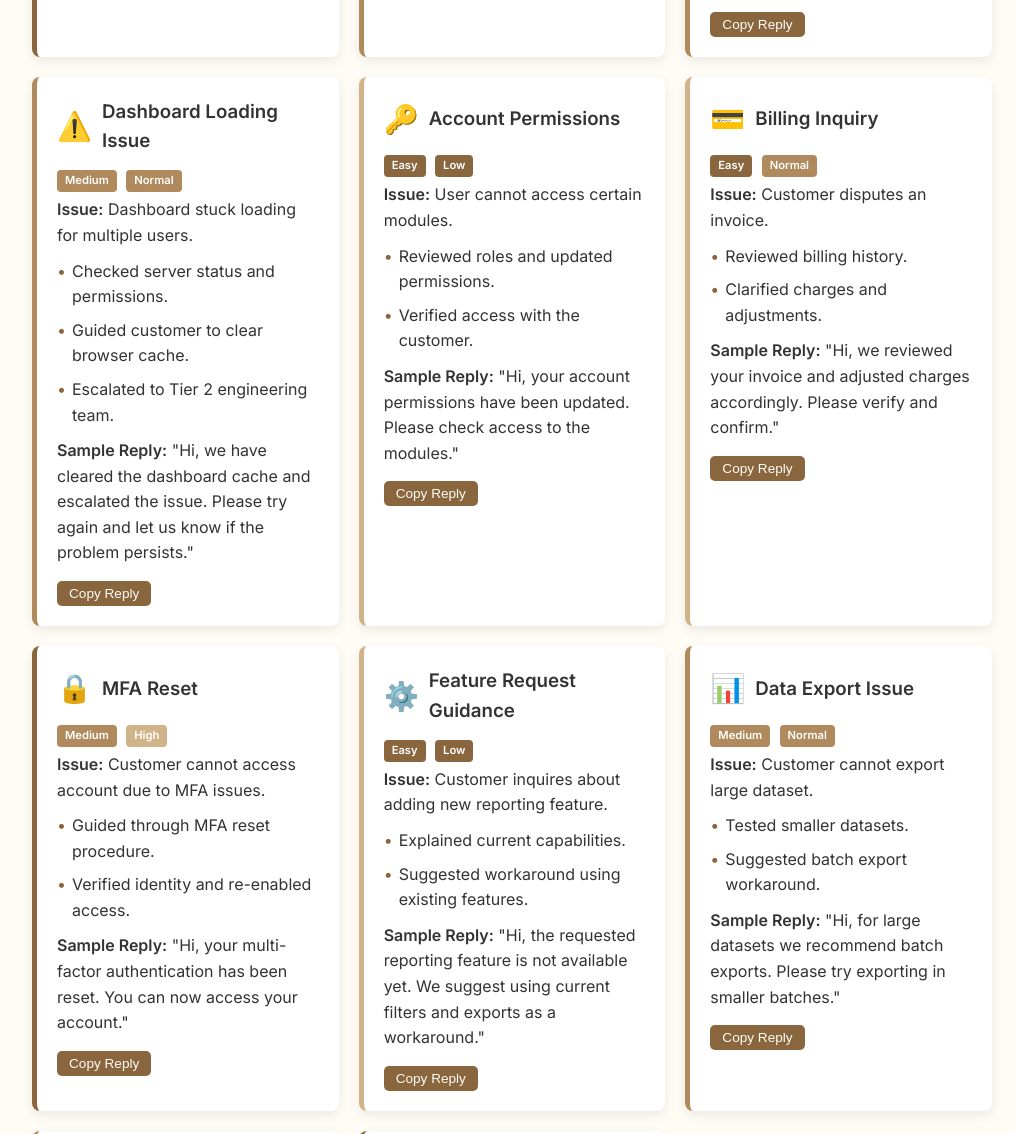
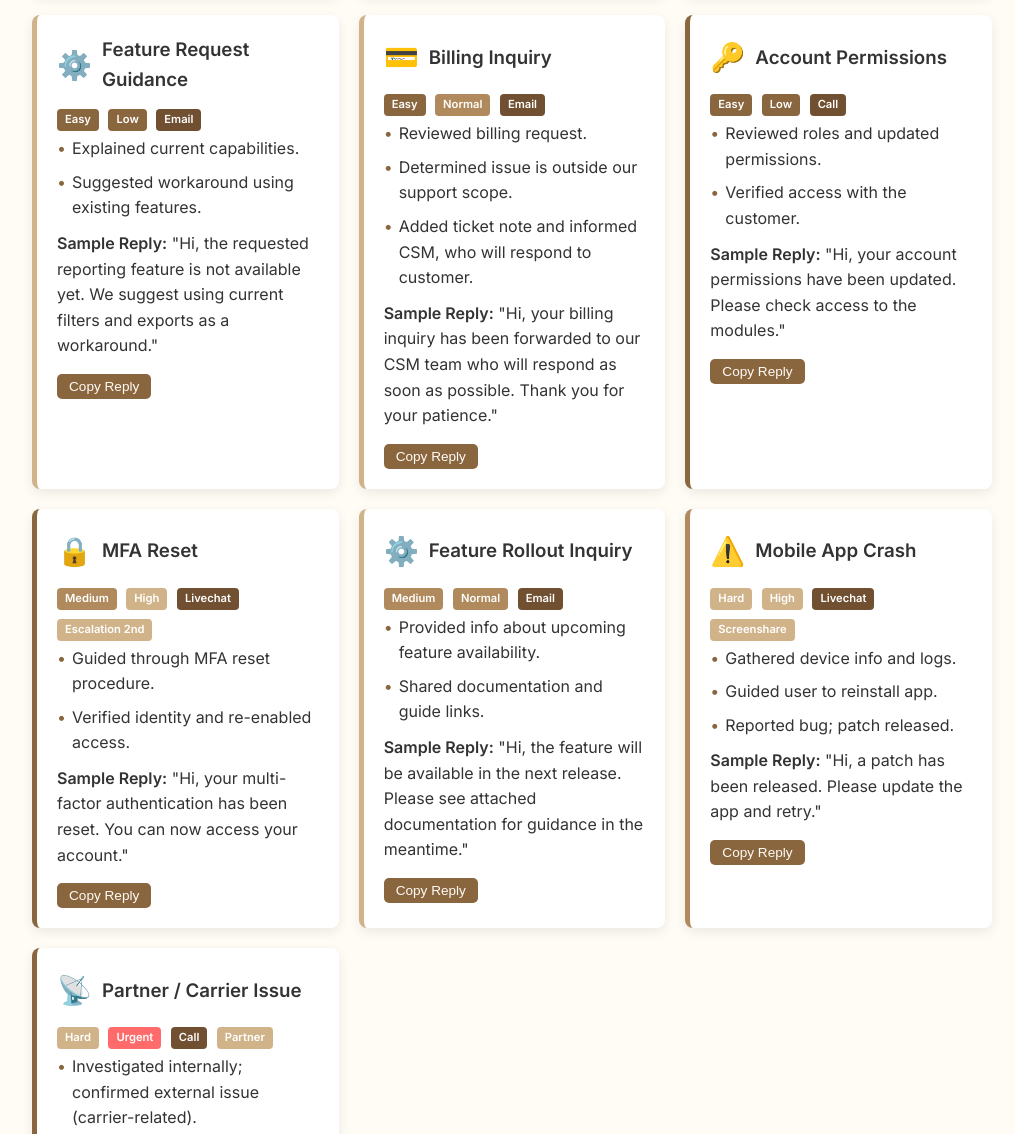
Before and after one commit to isaanasantos/portfolio, a plain HTML site: page index.html in a window 1280 px wide. Shown: the part 972-2106 px from the top of the page, without its empty margins (128-1143 px from the left). Drawn offline with Linux system fonts and the light colour scheme.

Commit message:
Update index.html
Changed quite a bit of the design, made it only 10 tickets. Added some examples that include CSMs.

```diff
--- a/index.html
+++ b/index.html
@@ -5,7 +5,7 @@
 <title>Isa Santos - Portfolio</title>
 <link href="https://fonts.googleapis.com/css2?family=Inter:wght@400;600&display=swap" rel="stylesheet">
 <style>
-  * { margin: 0; padding: 0; box-sizing: border-box; }
+  * { margin:0; padding:0; box-sizing:border-box; }
 
   body {
     font-family: 'Inter', sans-serif;
@@ -69,11 +69,11 @@
     box-shadow: 0 8px 20px rgba(0,0,0,0.15);
   }
 
-  .ticket h3 { margin-bottom: 10px; display: flex; align-items: center; gap: 10px; }
-  .ticket .icon { font-size: 1.5em; }
+  .ticket h3 { margin-bottom: 10px; display:flex; align-items:center; gap:10px; }
+  .ticket .icon { font-size:1.5em; }
 
   .ticket p { margin-bottom: 10px; }
-  .ticket ul { list-style: none; padding-left: 0; margin-bottom: 10px; }
+  .ticket ul { list-style: none; padding-left:0; margin-bottom: 10px; }
   .ticket ul li { position: relative; padding-left: 15px; margin-bottom: 8px; }
   .ticket ul li::before { content: "•"; position: absolute; left: 0; color: #8a663f; }
 
@@ -127,6 +127,8 @@
   .high { background-color: #d1b38a; }
   .urgent { background-color: #ff6b6b; }
 
+  .type { background-color: #705031; }
+  .involvement { background-color: #d1b38a; }
 </style>
 </head>
 <body>
@@ -147,7 +149,7 @@
       <h3><span class="icon">🔒</span> Password Reset via Phone</h3>
       <span class="badge easy">Easy</span>
       <span class="badge normal">Normal</span>
-      <p><strong>Issue:</strong> Customer requested password reset. Identity verification fails.</p>
+      <span class="badge type">Call</span>
       <ul>
         <li>Attempted identity verification via security questions.</li>
         <li>Verification failed; escalated to Managers via Slack.</li>
@@ -162,7 +164,7 @@
       <h3><span class="icon">⚠️</span> Live Chat Application Issue</h3>
       <span class="badge medium">Medium</span>
       <span class="badge high">High</span>
-      <p><strong>Issue:</strong> Customer reports an application bug.</p>
+      <span class="badge type">Livechat</span>
       <ul>
         <li>Confirmed incident is ongoing.</li>
         <li>Informed customer and shared tracking link.</li>
@@ -177,7 +179,8 @@
       <h3><span class="icon">💻</span> Performance Issue via Email</h3>
       <span class="badge hard">Hard</span>
       <span class="badge urgent">Urgent</span>
-      <p><strong>Issue:</strong> Customer reports app slowdown impacting productivity.</p>
+      <span class="badge type">Email</span>
+      <span class="badge involvement">Screenshare</span>
       <ul>
         <li>Could not replicate issue internally initially.</li>
         <li>Scheduled screen-share session with customer.</li>
@@ -190,26 +193,40 @@
     </div>
 
     <!-- Ticket 004 -->
-    <div class="ticket bug">
-      <h3><span class="icon">⚠️</span> Dashboard Loading Issue</h3>
-      <span class="badge medium">Medium</span>
-      <span class="badge normal">Normal</span>
-      <p><strong>Issue:</strong> Dashboard stuck loading for multiple users.</p>
+    <div class="ticket feature">
+      <h3><span class="icon">⚙️</span> Feature Request Guidance</h3>
+      <span class="badge easy">Easy</span>
+      <span class="badge low">Low</span>
+      <span class="badge type">Email</span>
       <ul>
-        <li>Checked server status and permissions.</li>
-        <li>Guided customer to clear browser cache.</li>
-        <li>Escalated to Tier 2 engineering team.</li>
+        <li>Explained current capabilities.</li>
+        <li>Suggested workaround using existing features.</li>
       </ul>
-      <p><strong>Sample Reply:</strong> "Hi, we have cleared the dashboard cache and escalated the issue. Please try again and let us know if the problem persists."</p>
+      <p><strong>Sample Reply:</strong> "Hi, the requested reporting feature is not available yet. We suggest using current filters and exports as a workaround."</p>
       <button class="copy-btn" onclick="copyText(this)">Copy Reply</button>
     </div>
 
     <!-- Ticket 005 -->
-    <div class="ticket feature">
+    <div class="ticket billing">
+      <h3><span class="icon">💳</span> Billing Inquiry</h3>
+      <span class="badge easy">Easy</span>
+      <span class="badge normal">Normal</span>
+      <span class="badge type">Email</span>
+      <ul>
+        <li>Reviewed billing request.</li>
+        <li>Determined issue is outside our support scope.</li>
+        <li>Added ticket note and informed CSM, who will respond to customer.</li>
+      </ul>
+      <p><strong>Sample Reply:</strong> "Hi, your billing inquiry has been forwarded to our CSM team who will respond as soon as possible. Thank you for your patience."</p>
+      <button class="copy-btn" onclick="copyText(this)">Copy Reply</button>
+    </div>
+
+    <!-- Ticket 006 -->
+    <div class="ticket password">
       <h3><span class="icon">🔑</span> Account Permissions</h3>
       <span class="badge easy">Easy</span>
       <span class="badge low">Low</span>
-      <p><strong>Issue:</strong> User cannot access certain modules.</p>
+      <span class="badge type">Call</span>
       <ul>
         <li>Reviewed roles and updated permissions.</li>
         <li>Verified access with the customer.</li>
@@ -218,26 +235,13 @@
       <button class="copy-btn" onclick="copyText(this)">Copy Reply</button>
     </div>
 
-    <!-- Ticket 006 -->
-    <div class="ticket billing">
-      <h3><span class="icon">💳</span> Billing Inquiry</h3>
-      <span class="badge easy">Easy</span>
-      <span class="badge normal">Normal</span>
-      <p><strong>Issue:</strong> Customer disputes an invoice.</p>
-      <ul>
-        <li>Reviewed billing history.</li>
-        <li>Clarified charges and adjustments.</li>
-      </ul>
-      <p><strong>Sample Reply:</strong> "Hi, we reviewed your invoice and adjusted charges accordingly. Please verify and confirm."</p>
-      <button class="copy-btn" onclick="copyText(this)">Copy Reply</button>
-    </div>
-
     <!-- Ticket 007 -->
     <div class="ticket password">
       <h3><span class="icon">🔒</span> MFA Reset</h3>
       <span class="badge medium">Medium</span>
       <span class="badge high">High</span>
-      <p><strong>Issue:</strong> Customer cannot access account due to MFA issues.</p>
+      <span class="badge type">Livechat</span>
+      <span class="badge involvement">Escalation 2nd</span>
       <ul>
         <li>Guided through MFA reset procedure.</li>
         <li>Verified identity and re-enabled access.</li>
@@ -248,38 +252,25 @@
 
     <!-- Ticket 008 -->
     <div class="ticket feature">
-      <h3><span class="icon">⚙️</span> Feature Request Guidance</h3>
-      <span class="badge easy">Easy</span>
-      <span class="badge low">Low</span>
-      <p><strong>Issue:</strong> Customer inquires about adding new reporting feature.</p>
+      <h3><span class="icon">⚙️</span> Feature Rollout Inquiry</h3>
+      <span class="badge medium">Medium</span>
+      <span class="badge normal">Normal</span>
+      <span class="badge type">Email</span>
       <ul>
-        <li>Explained current capabilities.</li>
-        <li>Suggested workaround using existing features.</li>
+        <li>Provided info about upcoming feature availability.</li>
+        <li>Shared documentation and guide links.</li>
       </ul>
-      <p><strong>Sample Reply:</strong> "Hi, the requested reporting feature is not available yet. We suggest using current filters and exports as a workaround."</p>
+      <p><strong>Sample Reply:</strong> "Hi, the feature will be available in the next release. Please see attached documentation for guidance in the meantime."</p>
       <button class="copy-btn" onclick="copyText(this)">Copy Reply</button>
     </div>
 
     <!-- Ticket 009 -->
-    <div class="ticket performance">
-      <h3><span class="icon">📊</span> Data Export Issue</h3>
-      <span class="badge medium">Medium</span>
-      <span class="badge normal">Normal</span>
-      <p><strong>Issue:</strong> Customer cannot export large dataset.</p>
-      <ul>
-        <li>Tested smaller datasets.</li>
-        <li>Suggested batch export workaround.</li>
-      </ul>
-      <p><strong>Sample Reply:</strong> "Hi, for large datasets we recommend batch exports. Please try exporting in smaller batches."</p>
-      <button class="copy-btn" onclick="copyText(this)">Copy Reply</button>
-    </div>
-
-    <!-- Ticket 010 -->
     <div class="ticket bug">
       <h3><span class="icon">⚠️</span> Mobile App Crash</h3>
       <span class="badge hard">Hard</span>
       <span class="badge high">High</span>
-      <p><strong>Issue:</strong> Mobile app crashes on launch.</p>
+      <span class="badge type">Livechat</span>
+      <span class="badge involvement">Screenshare</span>
       <ul>
         <li>Gathered device info and logs.</li>
         <li>Guided user to reinstall app.</li>
@@ -289,23 +280,22 @@
       <button class="copy-btn" onclick="copyText(this)">Copy Reply</button>
     </div>
 
-    <!-- Ticket 011 -->
+    <!-- Ticket 010 -->
     <div class="ticket partner">
       <h3><span class="icon">📡</span> Partner / Carrier Issue</h3>
       <span class="badge hard">Hard</span>
       <span class="badge urgent">Urgent</span>
-      <p><strong>Issue:</strong> Customer reports service disruption in VOIP application.</p>
+      <span class="badge type">Call</span>
+      <span class="badge involvement">Partner</span>
       <ul>
-        <li>Investigated internally; confirmed issue external (carrier-related).</li>
+        <li>Investigated internally; confirmed external issue (carrier-related).</li>
         <li>Logged incident in Jira for engineering visibility.</li>
         <li>Placed ticket on hold and informed carrier.</li>
         <li>Monitored carrier resolution progress.</li>
         <li>Carrier resolved issue and provided RCA.</li>
-        <li>Reviewed and adjusted RCA internally.</li>
-        <li>Shared final RCA with customer ensuring clarity.</li>
+        <li>Internal RCA adapted and shared with customer for clarity.</li>
       </ul>
-      <p><strong>Tools/Skills Applied:</strong> Zendesk, Jira, Partner Communication, Problem-solving, RCA Review</p>
-      <p><strong>Sample Reply:</strong> "Hi, the VOIP disruption has been resolved in coordination with our partner. Attached is the RCA for your reference."</p>
+      <p><strong>Sample Reply:</strong> "Hi, the issue was caused by our carrier. It has been resolved, and we have attached the detailed RCA for your reference."</p>
       <button class="copy-btn" onclick="copyText(this)">Copy Reply</button>
     </div>
 
@@ -313,15 +303,15 @@
 </section>
 
 <footer>
-  Portfolio created to demonstrate practical application support skills.
+  <p>Isa Santos | Simulated Tickets Portfolio</p>
 </footer>
 
 <script>
-function copyText(btn) {
-  const reply = btn.previousElementSibling.innerText;
+function copyText(button) {
+  const reply = button.previousElementSibling.textContent.replace('Sample Reply: ', '');
   navigator.clipboard.writeText(reply).then(() => {
-    btn.innerText = "Copied!";
-    setTimeout(()=> btn.innerText = "Copy Reply", 1500);
+    button.textContent = 'Copied!';
+    setTimeout(() => button.textContent = 'Copy Reply', 1500);
   });
 }
 </script>
```
